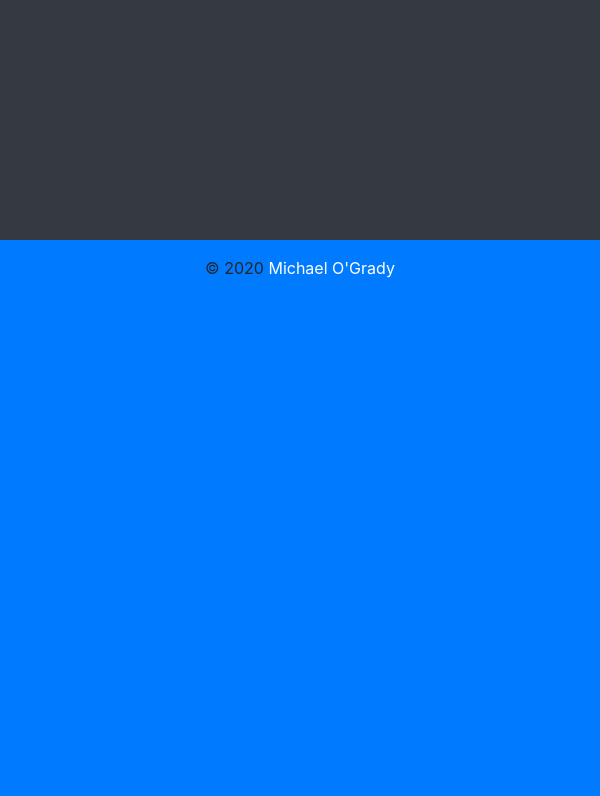
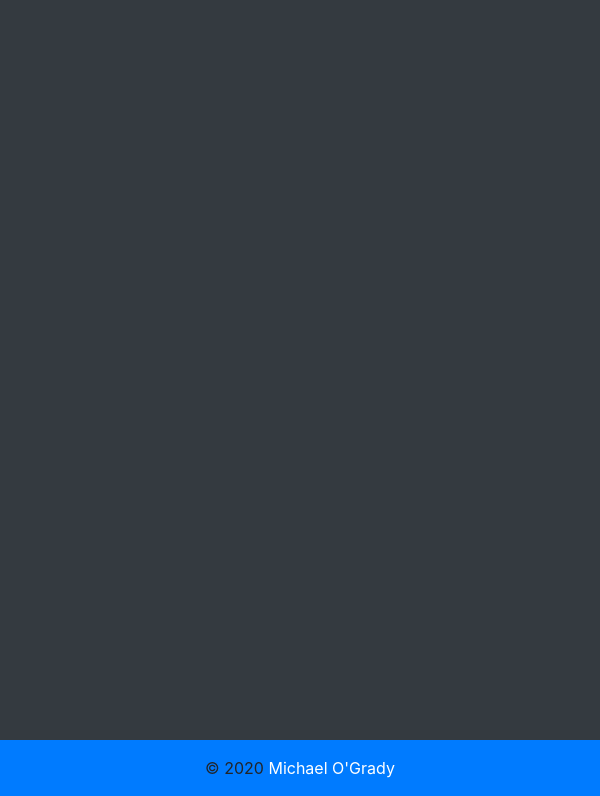
Before and after one commit to mogrady-git/numbers-API, a PHP site: page / in a window 600 px wide. Shown: the part 1027-1823 px from the top of the page. Before the commit the page ends 1305 px from the top, so only its background shows below. Run offline with PHP 8.4, Linux system fonts and the light colour scheme.

Commit message:
Add files via upload

```diff
--- a/numbersAPI/css/style.css
+++ b/numbersAPI/css/style.css
@@ -1,8 +1,16 @@
+body {
+    width: 100%;
+    margin: auto;
+}
 
 @media only screen and (max-width: 600px) and (min-width: 400px){
     #customfooter {
     background-color: #007bff;
     margin-top: 100px;
+    }
+
+    .container {
+        padding-bottom: 500px;
     }
 }
 
```
